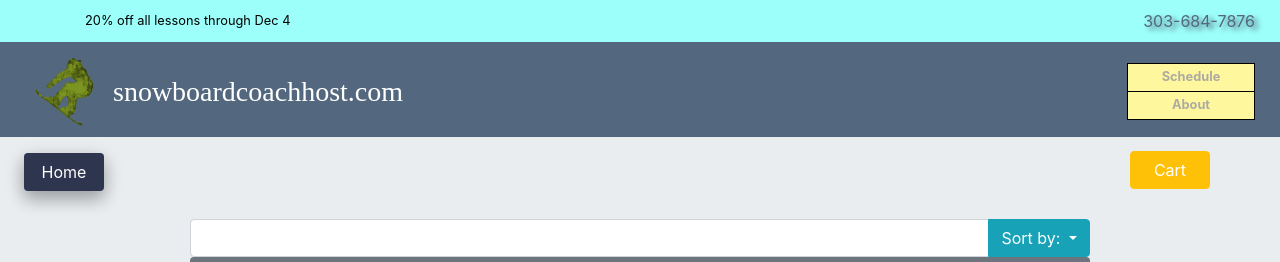
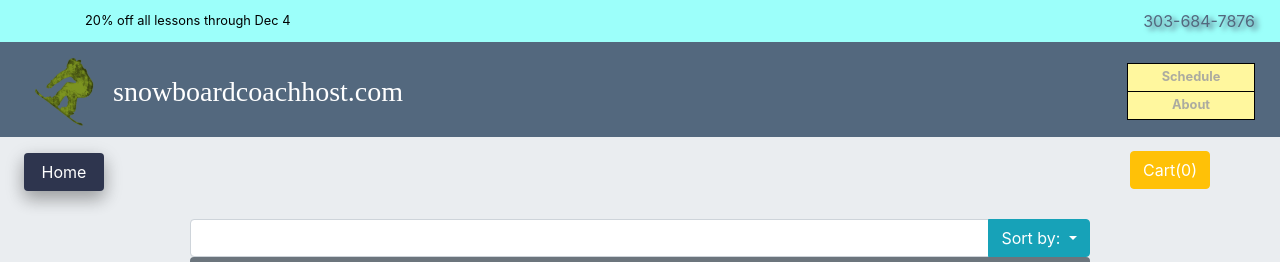
Before and after one commit to hicksey-makes/ski-lessons-snowV2, a React (Create React App) app: page /schedule in a window 1280 px wide. Shown: the top 262 px of the page. Built offline with nearby package versions, Linux system fonts and the light colour scheme; a web font is replaced by a local one.

Commit message:
cart quantity shown on button in Schedule comp

```diff
--- a/src/components/Reserve/Schedule.js
+++ b/src/components/Reserve/Schedule.js
@@ -121,11 +121,15 @@ class Schedule extends Component {
       .includes(this.state.queryText.toLowerCase())
     )
   });
+  let quantity = 0;
+  this.props.cart.forEach(lesson => {
+    return quantity += lesson.quantity;
+  })
 
    return (<>
      <Link className="btn blendin mb-1 mt-3 ml-4" style={{width: 80 + "px"}}  to="/">Home</Link>
      <div className="d-block ml-auto mt-n5" style={{width: 150 + "px"}}>
-        <Link className="btn btn-warning text-white mt-1" style={{width: 80 + "px"}} to="/cart/">Cart</Link>
+        <Link className="btn btn-warning text-white mt-1" style={{width: 80 + "px"}} to="/cart/">Cart({quantity})</Link>
      </div>
       <main className="" id="  ">
         <div className="container">
```
